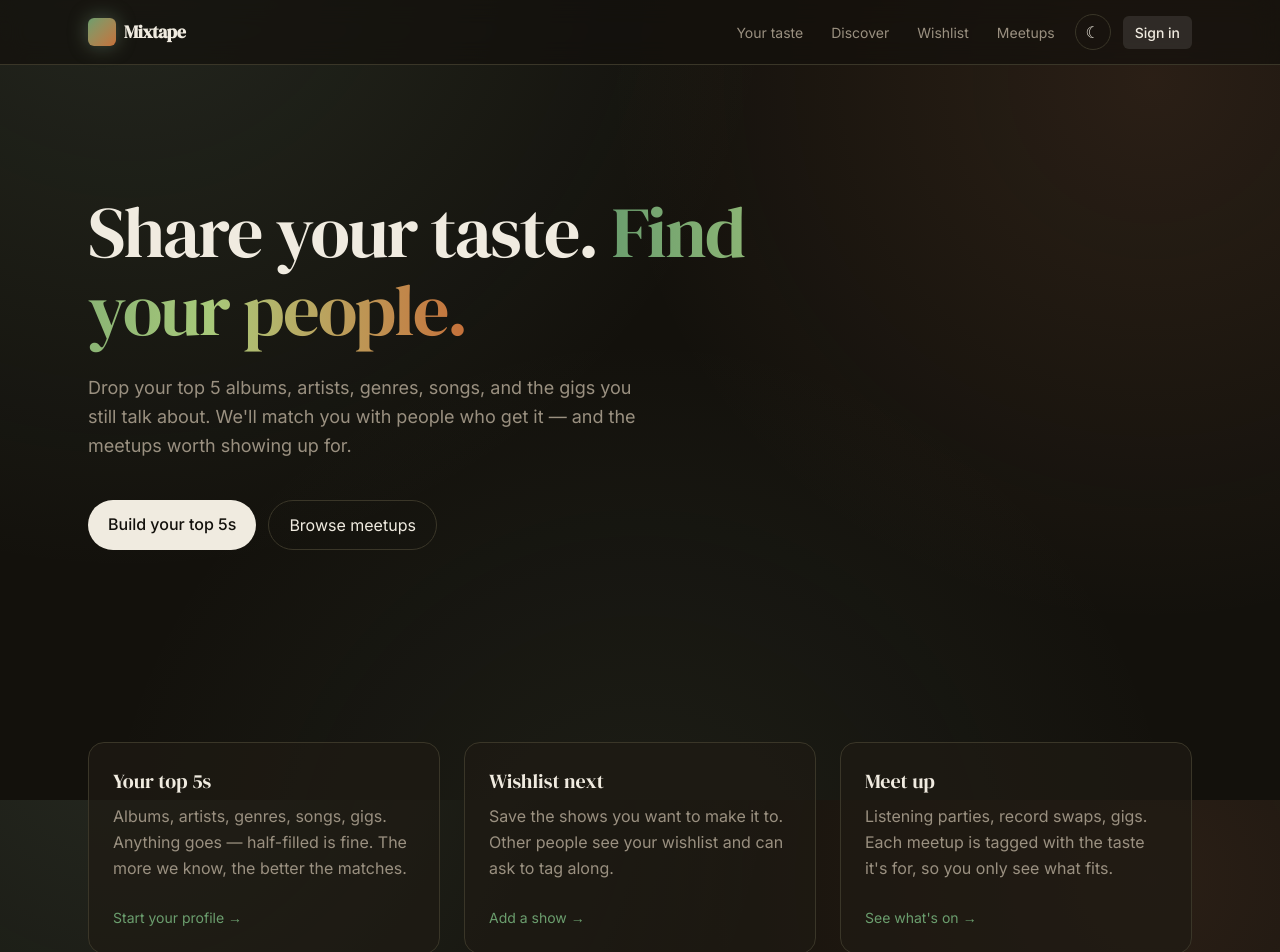
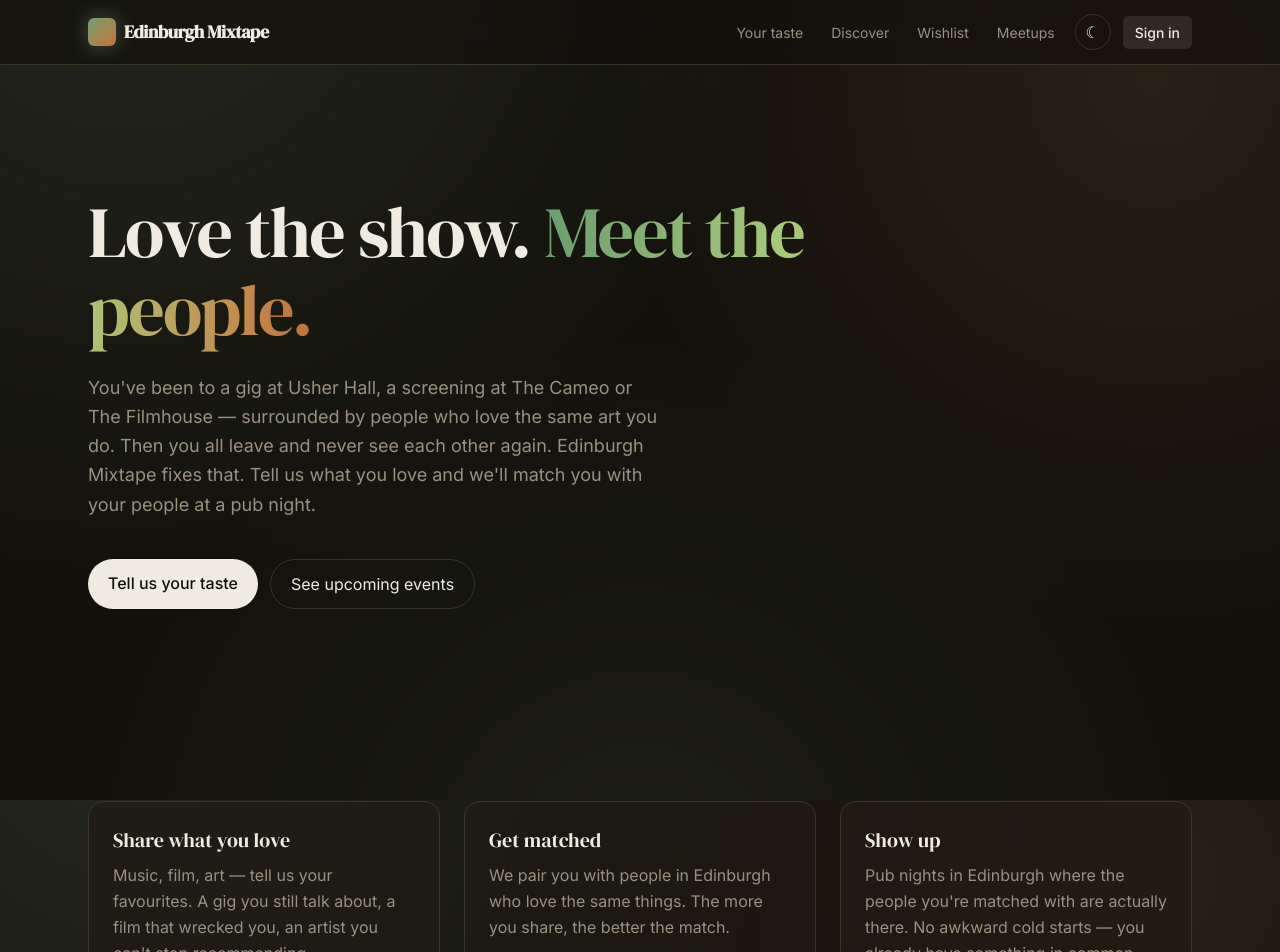
Before and after one commit to MarcusTheAiGuy/Mixtape, a Next.js app: page / in a window 1280 px wide. Shown: the top 952 px of the page. Built offline with nearby package versions, Linux system fonts and the light colour scheme.

Commit message:
Rebrand to Edinburgh Mixtape with new copy and brand story
Edinburgh-specific, music/film/art focus. Mentions The Cameo and The Filmhouse.
Hero, feature cards, navbar, footer, and metadata all updated.

https://claude.ai/code/session_01UZWD3UGsyzBGRLoUq4uwA4

```diff
--- a/src/app/layout.tsx
+++ b/src/app/layout.tsx
@@ -19,13 +19,13 @@ const inter = Inter({
 });
 
 export const metadata: Metadata = {
-  title: "Mixtape — share your taste, find your people",
+  title: "Edinburgh Mixtape — meet the people who were there",
   description:
-    "Mixtape is where you swap top 5s, log the gigs you love, wishlist the ones you want, and meet people who get it.",
+    "You've been to the gig, the screening, the show — surrounded by people who love the same things. Edinburgh Mixtape matches you with them at a pub night.",
   metadataBase: new URL("https://mixtape.app"),
   openGraph: {
-    title: "Mixtape",
-    description: "Share your taste. Meet up. Repeat.",
+    title: "Edinburgh Mixtape",
+    description: "Love the show. Meet the people.",
     type: "website",
   },
 };
--- a/src/app/page.tsx
+++ b/src/app/page.tsx
@@ -3,22 +3,22 @@ import { Hero } from "@/components/Hero";
 
 const features = [
   {
-    title: "Your top 5s",
-    body: "Albums, artists, genres, songs, gigs. Anything goes — half-filled is fine. The more we know, the better the matches.",
+    title: "Share what you love",
+    body: "Music, film, art — tell us your favourites. A gig you still talk about, a film that wrecked you, an artist you can't stop recommending.",
     href: "/me",
-    cta: "Start your profile",
+    cta: "Build your profile",
   },
   {
-    title: "Wishlist next",
-    body: "Save the shows you want to make it to. Other people see your wishlist and can ask to tag along.",
-    href: "/wishlist",
-    cta: "Add a show",
+    title: "Get matched",
+    body: "We pair you with people in Edinburgh who love the same things. The more you share, the better the match.",
+    href: "/discover",
+    cta: "See your matches",
   },
   {
-    title: "Meet up",
-    body: "Listening parties, record swaps, gigs. Each meetup is tagged with the taste it's for, so you only see what fits.",
+    title: "Show up",
+    body: "Pub nights in Edinburgh where the people you're matched with are actually there. No awkward cold starts — you already have something in common.",
     href: "/meetups",
-    cta: "See what's on",
+    cta: "Find an event",
   },
 ];
 
--- a/src/components/Footer.tsx
+++ b/src/components/Footer.tsx
@@ -2,8 +2,8 @@ export function Footer() {
   return (
     <footer className="border-t border-[color:var(--color-border)] mt-24">
       <div className="max-w-6xl mx-auto px-6 py-8 flex flex-col sm:flex-row items-center justify-between gap-4 text-sm text-[color:var(--color-muted)]">
-        <p>© {new Date().getFullYear()} Mixtape</p>
-        <p>Built with Next.js, Prisma, and Neon.</p>
+        <p>© {new Date().getFullYear()} Edinburgh Mixtape</p>
+        <p>Made in Edinburgh.</p>
       </div>
     </footer>
   );
--- a/src/components/Hero.tsx
+++ b/src/components/Hero.tsx
@@ -12,9 +12,9 @@ export function Hero() {
         transition={{ duration: 0.6, ease: "easeOut" }}
         className="text-5xl md:text-7xl tracking-tight font-normal leading-[1.08] max-w-3xl"
       >
-        Share your taste.{" "}
+        Love the show.{" "}
         <span className="bg-gradient-to-r from-[#6b9e6e] via-[#a8c97a] to-[#c4703a] bg-clip-text text-transparent">
-          Find your people.
+          Meet the people.
         </span>
       </motion.h1>
 
@@ -24,9 +24,10 @@ export function Hero() {
         transition={{ duration: 0.6, delay: 0.1, ease: "easeOut" }}
         className="mt-6 max-w-xl text-lg text-[color:var(--color-muted)] leading-relaxed"
       >
-        Drop your top 5 albums, artists, genres, songs, and the gigs you still
-        talk about. We&apos;ll match you with people who get it — and the meetups
-        worth showing up for.
+        You&apos;ve been to a gig at Usher Hall, a screening at The Cameo or The Filmhouse —
+        surrounded by people who love the same art you do. Then you all leave and never
+        see each other again. Edinburgh Mixtape fixes that. Tell us what you love and
+        we&apos;ll match you with your people at a pub night.
       </motion.p>
 
       <motion.div
@@ -39,13 +40,13 @@ export function Hero() {
           href="/me"
           className="px-5 py-3 rounded-full bg-[color:var(--color-foreground)] text-[color:var(--color-background)] font-medium hover:opacity-90 transition-opacity"
         >
-          Build your top 5s
+          Tell us your taste
         </Link>
         <Link
           href="/meetups"
           className="px-5 py-3 rounded-full border border-[color:var(--color-border)] hover:bg-black/5 dark:hover:bg-white/5 transition-colors"
         >
-          Browse meetups
+          See upcoming events
         </Link>
       </motion.div>
     </section>
--- a/src/components/Navbar.tsx
+++ b/src/components/Navbar.tsx
@@ -14,7 +14,7 @@ export function Navbar() {
       <nav className="max-w-6xl mx-auto px-6 h-16 flex items-center justify-between">
         <Link href="/" className="flex items-center gap-2 group">
           <span className="inline-block w-7 h-7 rounded-md bg-gradient-to-br from-[#6b9e6e] to-[#c4703a] shadow-[0_0_20px_color-mix(in_oklab,var(--color-accent)_40%,transparent)] group-hover:scale-105 transition-transform" />
-          <span className="text-lg tracking-tight font-semibold" style={{ fontFamily: "var(--font-serif), Georgia, serif" }}>Mixtape</span>
+          <span className="text-lg tracking-tight font-semibold" style={{ fontFamily: "var(--font-serif), Georgia, serif" }}>Edinburgh Mixtape</span>
         </Link>
 
         <ul className="flex items-center gap-1">
```
